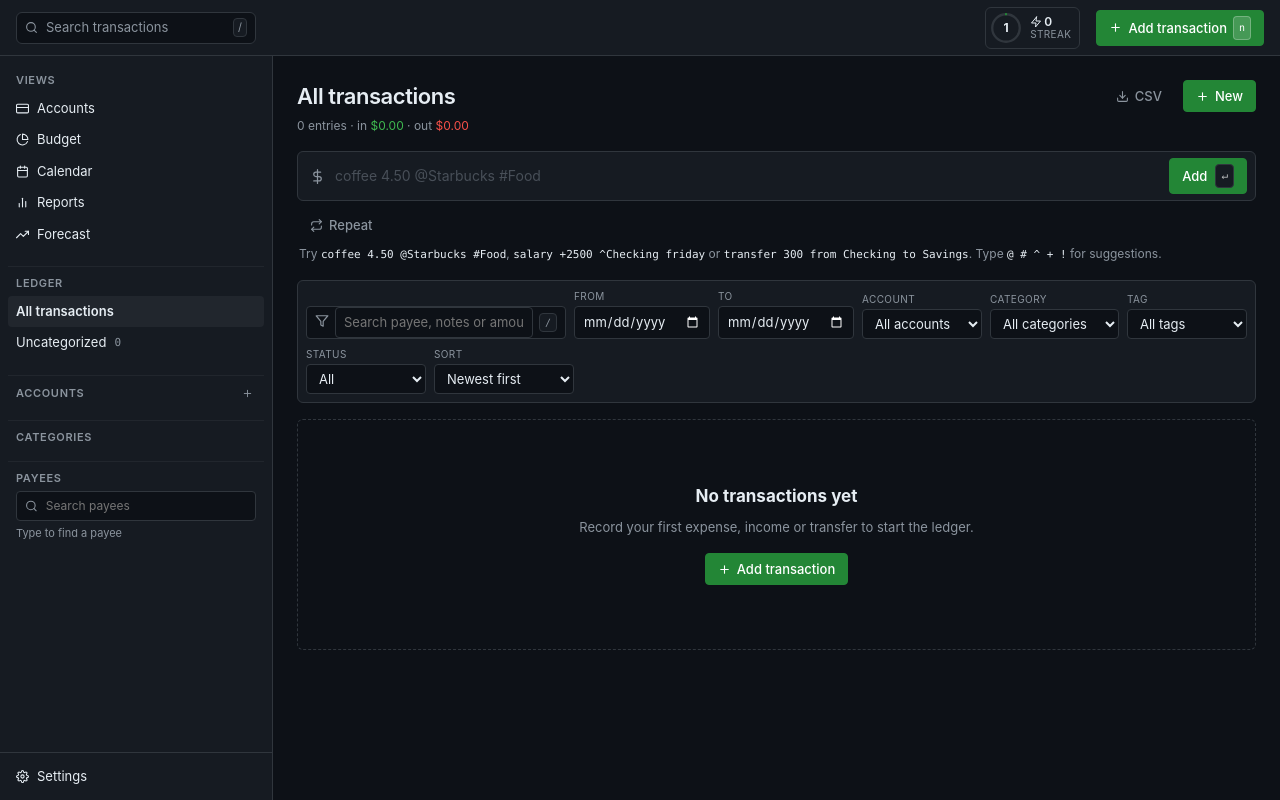
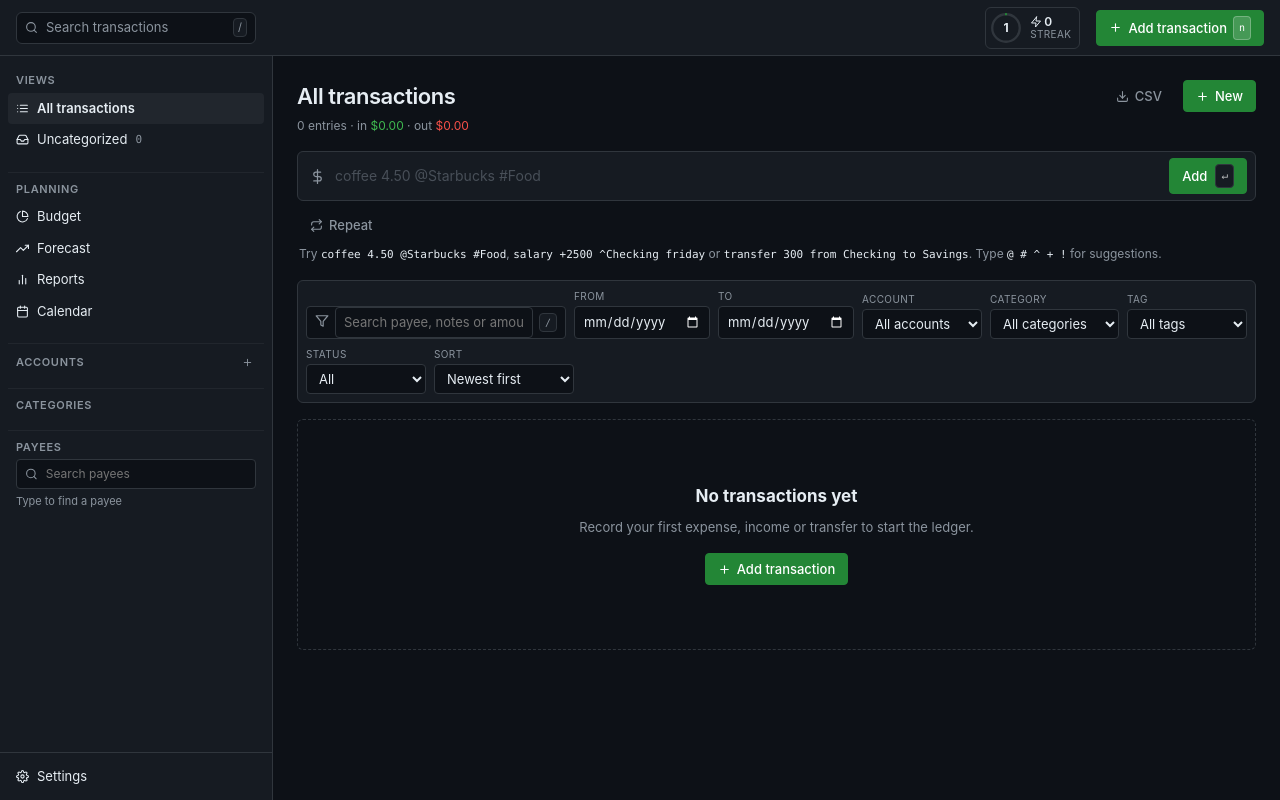
Before and after one commit to Asterki/budgeter, a React (Vite) app: page / in a window 1280 px wide. Built offline with nearby package versions, Linux system fonts and the light colour scheme.

Commit message:
refactor(nav): single canonical order for rail, tabbar and shortcuts

```diff
--- a/src/App.tsx
+++ b/src/App.tsx
@@ -1,14 +1,11 @@
 import { useEffect, useState } from 'react';
 import {
-  FiBarChart2,
-  FiCalendar,
   FiCreditCard,
   FiList,
   FiMoreHorizontal,
   FiPieChart,
   FiPlus,
   FiSettings,
-  FiTrendingUp,
 } from 'react-icons/fi';
 
 import { AccountDialog } from './components/AccountDialog';
@@ -20,7 +17,16 @@ import { TopBar } from './components/TopBar';
 import { TransactionDetail } from './components/TransactionDetail';
 import { monthRange } from './domain/budget';
 import { useBudget } from './state/store';
-import { INITIAL_SELECTION, type NavSelection, type TransactionScope, type ViewKey } from './state/navigation';
+import {
+  INITIAL_SELECTION,
+  MORE_VIEWS,
+  PLANNING_GROUP,
+  VIEW_GROUP,
+  type NavItem,
+  type NavSelection,
+  type TransactionScope,
+  type ViewKey,
+} from './state/navigation';
 import { AccountsView } from './views/AccountsView';
 import { BudgetView } from './views/BudgetView';
 import { CalendarView } from './views/CalendarView';
@@ -30,18 +36,18 @@ import { SettingsView } from './views/SettingsView';
 import { TransactionsView } from './views/TransactionsView';
 import type { Account } from './domain/types';
 
-const TABS: { view: ViewKey; label: string; icon: typeof FiList }[] = [
-  { view: 'transactions', label: 'Ledger', icon: FiList },
+const MOBILE_TABS: { view: ViewKey; label: string; icon: typeof FiList }[] = [
+  { view: 'transactions', label: 'Transactions', icon: FiList },
   { view: 'accounts', label: 'Accounts', icon: FiCreditCard },
   { view: 'budget', label: 'Budget', icon: FiPieChart },
-  { view: 'calendar', label: 'Calendar', icon: FiCalendar },
-  { view: 'reports', label: 'Reports', icon: FiBarChart2 },
-  { view: 'forecast', label: 'Forecast', icon: FiTrendingUp },
+];
+
+/** 1–7 follow the rail, not a separate list. */
+const SHORTCUTS: NavItem[] = [
+  ...VIEW_GROUP,
+  ...PLANNING_GROUP,
   { view: 'settings', label: 'Settings', icon: FiSettings },
 ];
-
-const MOBILE_TABS = TABS.slice(0, 4);
-const MORE_TABS = TABS.slice(4);
 
 export function App() {
   const { ready, transactions, settings } = useBudget();
@@ -98,8 +104,13 @@ export function App() {
         setSearchSignal((value) => value + 1);
       } else if (/^[1-7]$/.test(event.key)) {
         event.preventDefault();
-        const view = TABS[Number(event.key) - 1]?.view;
-        if (view) setSelection((prev) => ({ ...prev, view }));
+        const item = SHORTCUTS[Number(event.key) - 1];
+        if (!item) return;
+        setSelection((prev) => ({
+          ...prev,
+          view: item.view,
+          scope: item.scope ?? prev.scope,
+        }));
       }
     }
 
@@ -165,7 +176,7 @@ export function App() {
           <button
             type="button"
             className={`tabbar__item${
-              MORE_TABS.some((tab) => tab.view === selection.view) ? ' tabbar__item--active' : ''
+              MORE_VIEWS.some((tab) => tab.view === selection.view) ? ' tabbar__item--active' : ''
             }`}
             onClick={() => setMoreOpen(true)}
             aria-expanded={moreOpen}
@@ -218,7 +229,7 @@ export function App() {
               <FiPlus aria-hidden="true" />
               <span>Add transaction</span>
             </button>
-            {MORE_TABS.map((tab) => {
+            {MORE_VIEWS.map((tab) => {
               const Icon = tab.icon;
               return (
                 <button
--- a/src/components/Sidebar.tsx
+++ b/src/components/Sidebar.tsx
@@ -2,19 +2,20 @@
 
 import { useMemo, useState } from 'react';
 import {
-  FiBarChart2,
-  FiCalendar,
   FiChevronRight,
-  FiCreditCard,
-  FiPieChart,
   FiPlus,
   FiSearch,
   FiSettings,
-  FiTrendingUp,
 } from 'react-icons/fi';
 
 import { useBudget } from '../state/store';
-import type { NavSelection, TransactionScope, ViewKey } from '../state/navigation';
+import {
+  PLANNING_GROUP,
+  VIEW_GROUP,
+  type NavSelection,
+  type TransactionScope,
+  type ViewKey,
+} from '../state/navigation';
 import { formatMoney } from '../domain/money';
 import { accountBalance } from '../domain/money';
 import type { Account } from '../domain/types';
@@ -25,14 +26,6 @@ interface SidebarProps {
   onAddAccount: () => void;
   onEditAccount: (account: Account) => void;
 }
-
-const PRIMARY_VIEWS: { view: ViewKey; label: string; icon: typeof FiPieChart }[] = [
-  { view: 'accounts', label: 'Accounts', icon: FiCreditCard },
-  { view: 'budget', label: 'Budget', icon: FiPieChart },
-  { view: 'calendar', label: 'Calendar', icon: FiCalendar },
-  { view: 'reports', label: 'Reports', icon: FiBarChart2 },
-  { view: 'forecast', label: 'Forecast', icon: FiTrendingUp },
-];
 
 export function Sidebar({ selection, onSelect, onAddAccount, onEditAccount }: SidebarProps) {
   const { accounts, categories, categoryGroups, payees, transactions, settings } = useBudget();
@@ -104,40 +97,43 @@ export function Sidebar({ selection, onSelect, onAddAccount, onEditAccount }: Si
     <nav className="rail" aria-label="Ledger navigation">
       <div className="rail__scroll">
         <p className="rail__label">Views</p>
-        {PRIMARY_VIEWS.map((item) => {
+        {VIEW_GROUP.map((item) => {
           const Icon = item.icon;
+          const scope = item.scope ?? { kind: 'all' };
           return (
             <button
-              key={item.view}
+              key={item.label}
               type="button"
-              className={`rail__item${
-                selection.view === item.view ? ' rail__item--active' : ''
-              }`}
-              onClick={() => onSelect({ ...selection, view: item.view })}
+              className={`rail__item${isActive(scope) ? ' rail__item--active' : ''}`}
+              onClick={() => selectScope(scope)}
             >
               <Icon aria-hidden="true" />
               <span>{item.label}</span>
+              {scope.kind === 'uncategorized' && (
+                <span className="rail__count">{uncategorizedCount}</span>
+              )}
             </button>
           );
         })}
 
         <div className="rail__section">
-          <p className="rail__label">Ledger</p>
-          <button
-            type="button"
-            className={`rail__item${isActive({ kind: 'all' }) ? ' rail__item--active' : ''}`}
-            onClick={() => selectScope({ kind: 'all' })}
-          >
-            <span>All transactions</span>
-          </button>
-          <button
-            type="button"
-            className={`rail__item${isActive({ kind: 'uncategorized' }) ? ' rail__item--active' : ''}`}
-            onClick={() => selectScope({ kind: 'uncategorized' })}
-          >
-            <span>Uncategorized</span>
-            <span className="rail__count">{uncategorizedCount}</span>
-          </button>
+          <p className="rail__label">Planning</p>
+          {PLANNING_GROUP.map((item) => {
+            const Icon = item.icon;
+            return (
+              <button
+                key={item.view}
+                type="button"
+                className={`rail__item${
+                  selection.view === item.view ? ' rail__item--active' : ''
+                }`}
+                onClick={() => onSelect({ ...selection, view: item.view })}
+              >
+                <Icon aria-hidden="true" />
+                <span>{item.label}</span>
+              </button>
+            );
+          })}
         </div>
 
         <div className="rail__section">
--- a/src/state/navigation.ts
+++ b/src/state/navigation.ts
@@ -1,4 +1,14 @@
 /** Navigation state shared by the shell, rail and transaction list. */
+
+import {
+  FiBarChart2,
+  FiCalendar,
+  FiInbox,
+  FiList,
+  FiPieChart,
+  FiTrendingUp,
+} from 'react-icons/fi';
+import type { IconType } from 'react-icons';
 
 export type ViewKey =
   | 'transactions'
@@ -7,7 +17,8 @@ export type ViewKey =
   | 'calendar'
   | 'reports'
   | 'forecast'
-  | 'settings';
+  | 'settings'
+  | 'more';
 
 /** The ledger slice currently shown in the transactions view. */
 export type TransactionScope =
@@ -26,3 +37,33 @@ export const INITIAL_SELECTION: NavSelection = {
   view: 'transactions',
   scope: { kind: 'all' },
 };
+
+export interface NavItem {
+  view: ViewKey;
+  label: string;
+  icon: IconType;
+  /** Present when the row selects a ledger slice rather than a whole view. */
+  scope?: TransactionScope;
+}
+
+/** The ledger slices. Two rows, both landing in the transactions view. */
+export const VIEW_GROUP: NavItem[] = [
+  { view: 'transactions', label: 'All transactions', icon: FiList, scope: { kind: 'all' } },
+  {
+    view: 'transactions',
+    label: 'Uncategorized',
+    icon: FiInbox,
+    scope: { kind: 'uncategorized' },
+  },
+];
+
+/** The slower work: budgets, forecasting, reports, the calendar. */
+export const PLANNING_GROUP: NavItem[] = [
+  { view: 'budget', label: 'Budget', icon: FiPieChart },
+  { view: 'forecast', label: 'Forecast', icon: FiTrendingUp },
+  { view: 'reports', label: 'Reports', icon: FiBarChart2 },
+  { view: 'calendar', label: 'Calendar', icon: FiCalendar },
+];
+
+/** The mobile More list is the rail's Planning group, in the same order. */
+export const MORE_VIEWS = PLANNING_GROUP;
```
